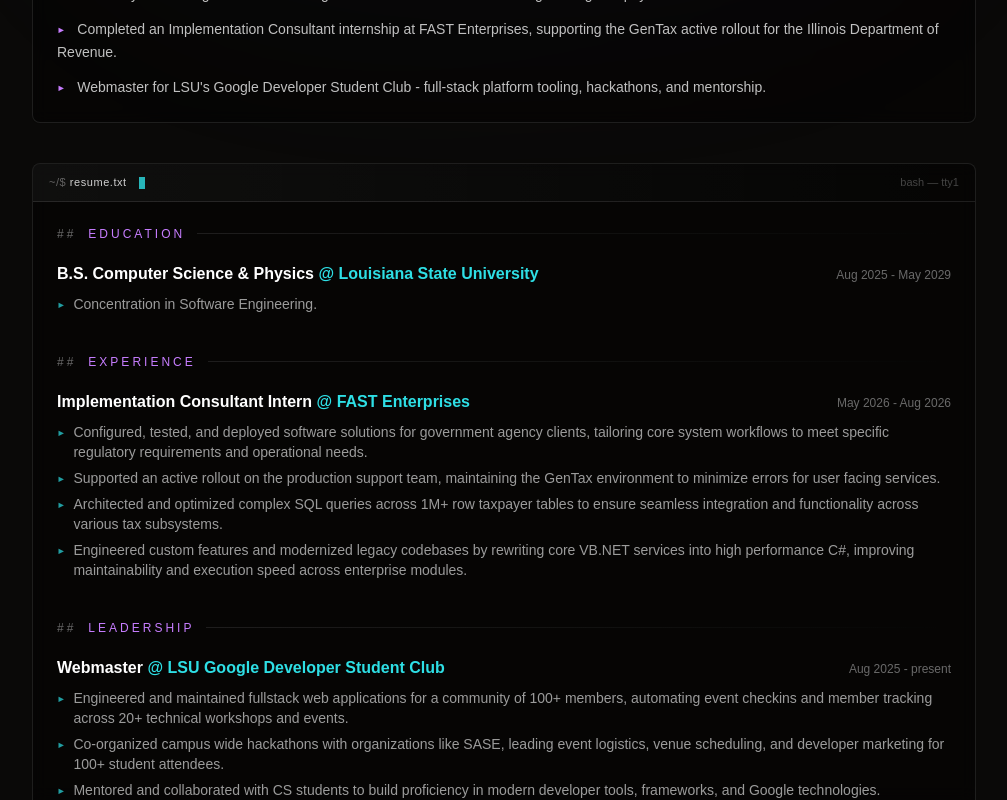
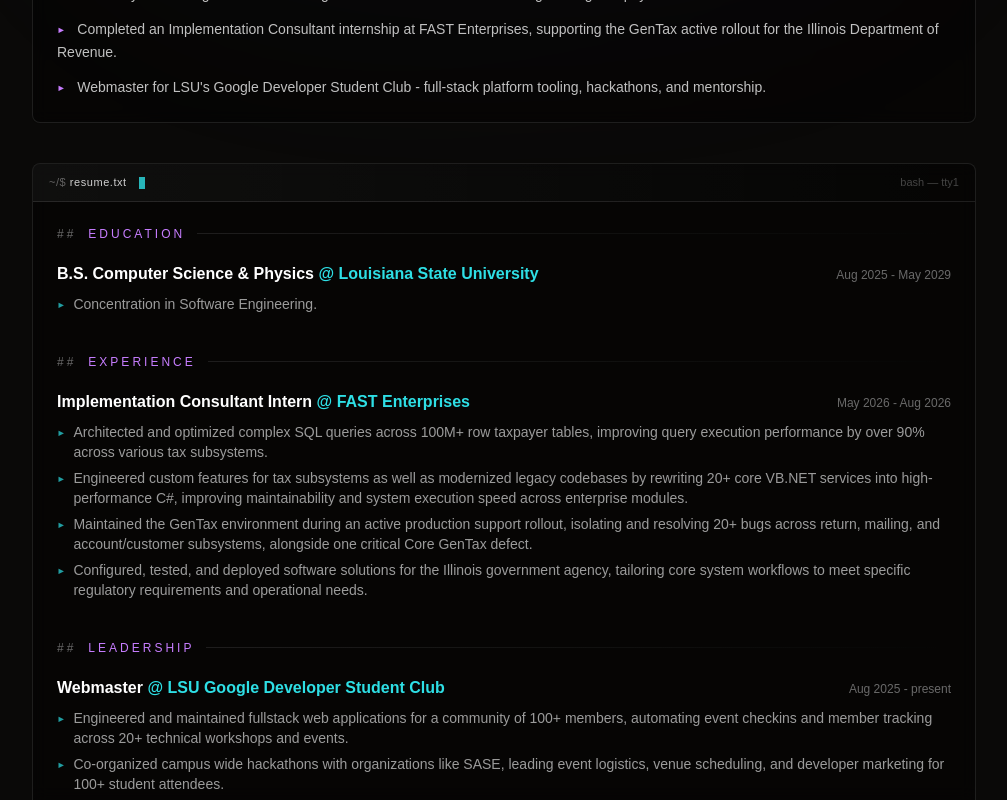
Before and after one commit to Implycitt/portfolio, a Next.js app: page /resume in a window 1280 px wide. Shown: the part 458-1258 px from the top of the page, without its empty margins (136-1143 px from the left). Built offline with nearby package versions, Linux system fonts and the light colour scheme; a web font is replaced by a local one.

Commit message:
chore: resume update

```diff
--- a/src/app/resume/page.tsx
+++ b/src/app/resume/page.tsx
@@ -15,10 +15,10 @@
     org: "FAST Enterprises",
     period: "May 2026 - Aug 2026",
     points: [
-      "Configured, tested, and deployed software solutions for government agency clients, tailoring core system workflows to meet specific regulatory requirements and operational needs.",
-      "Supported an active rollout on the production support team, maintaining the GenTax environment to minimize errors for user facing services.",
-      "Architected and optimized complex SQL queries across 1M+ row taxpayer tables to ensure seamless integration and functionality across various tax subsystems.",
-      "Engineered custom features and modernized legacy codebases by rewriting core VB.NET services into high performance C#, improving maintainability and execution speed across enterprise modules.",
+      "Architected and optimized complex SQL queries across 100M+ row taxpayer tables, improving query execution performance by over 90% across various tax subsystems.",
+      "Engineered custom features for tax subsystems as well as modernized legacy codebases by rewriting 20+ core VB.NET services into high-performance C#, improving maintainability and system execution speed across enterprise modules.",
+      "Maintained the GenTax environment during an active production support rollout, isolating and resolving 20+ bugs across return, mailing, and account/customer subsystems, alongside one critical Core GenTax defect.",
+      "Configured, tested, and deployed software solutions for the Illinois government agency, tailoring core system workflows to meet specific regulatory requirements and operational needs."
     ],
   },
 ];
```
Also changed, not shown: 1 other file (tests, documents, lock files or other folders).
